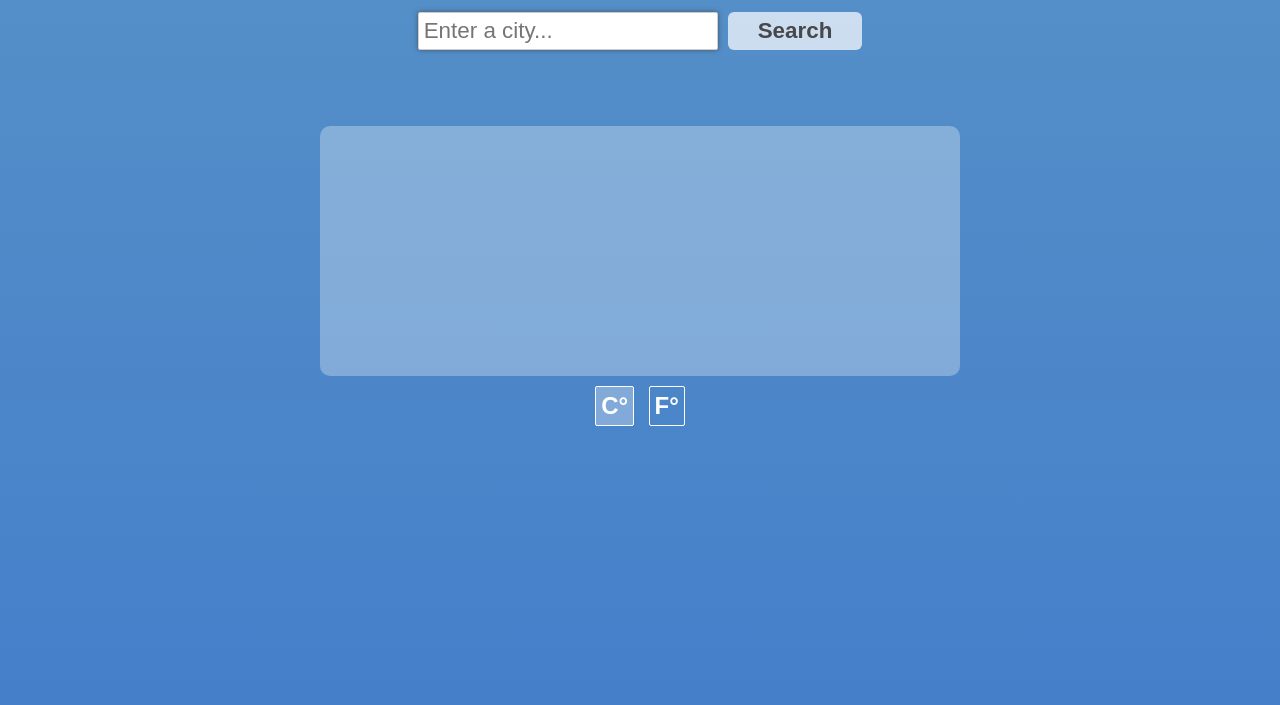
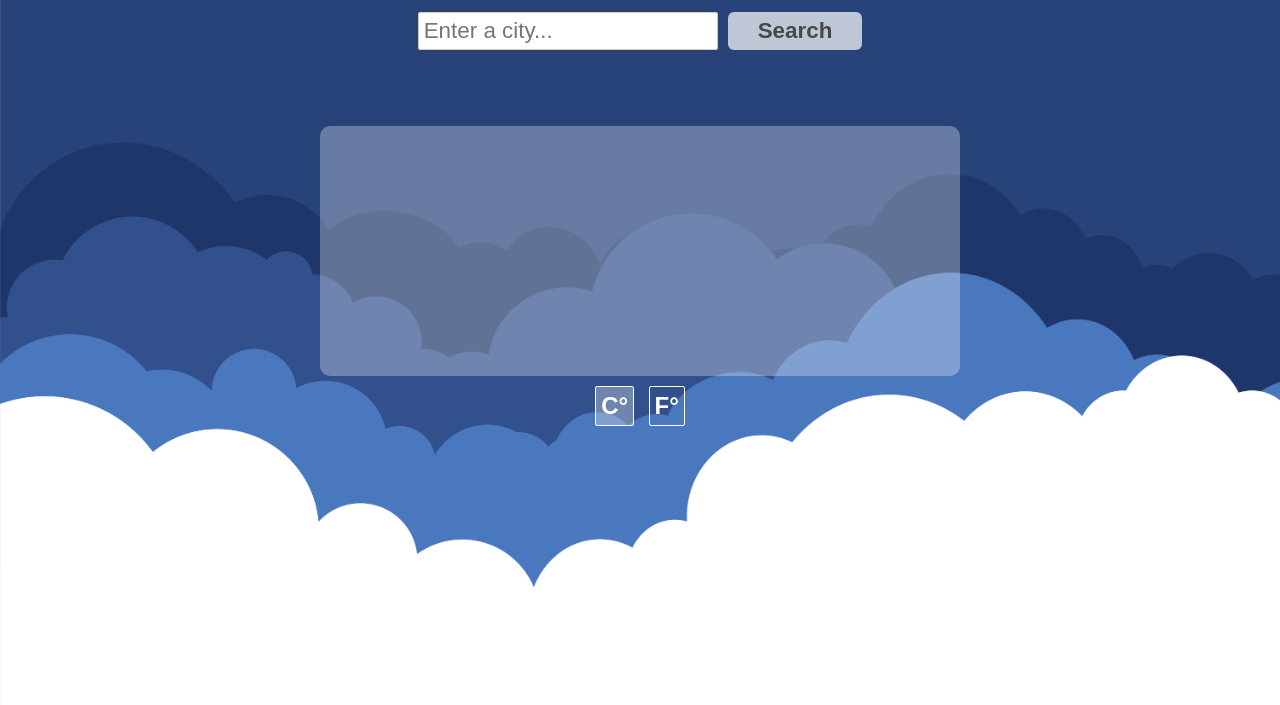
Before and after one commit to martinivnv/simpl-weather, a website: page public/index.html in a window 1280 px wide. Shown: the part 95-800 px from the top of the page. Drawn offline with Linux system fonts and the light colour scheme.

Commit message:
Add background image

```diff
--- a/public/style.css
+++ b/public/style.css
@@ -1,5 +1,5 @@
 html {
-	background: linear-gradient(#5691c8, #457fca) no-repeat center center fixed;
+	background: url("./cloud-background.jpg") no-repeat center center fixed;
 	background-size: cover;
 }
 
```
